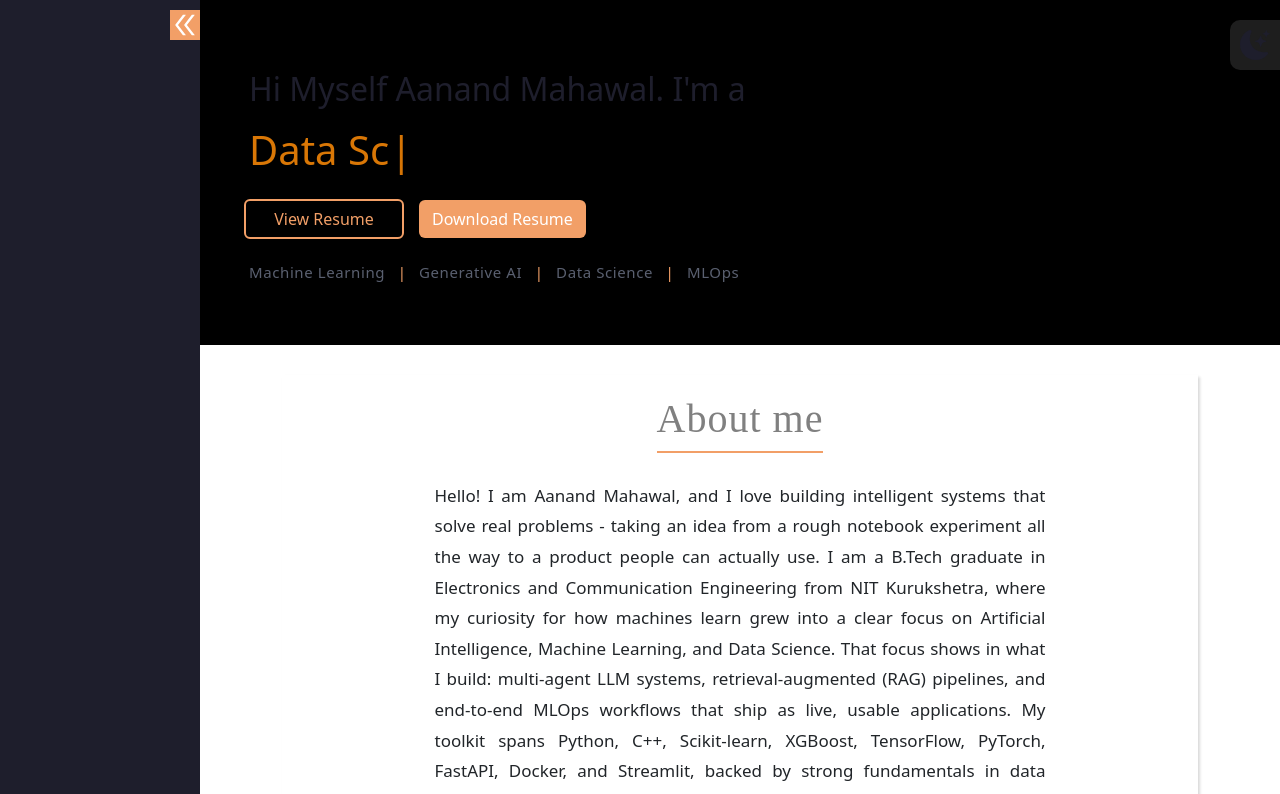
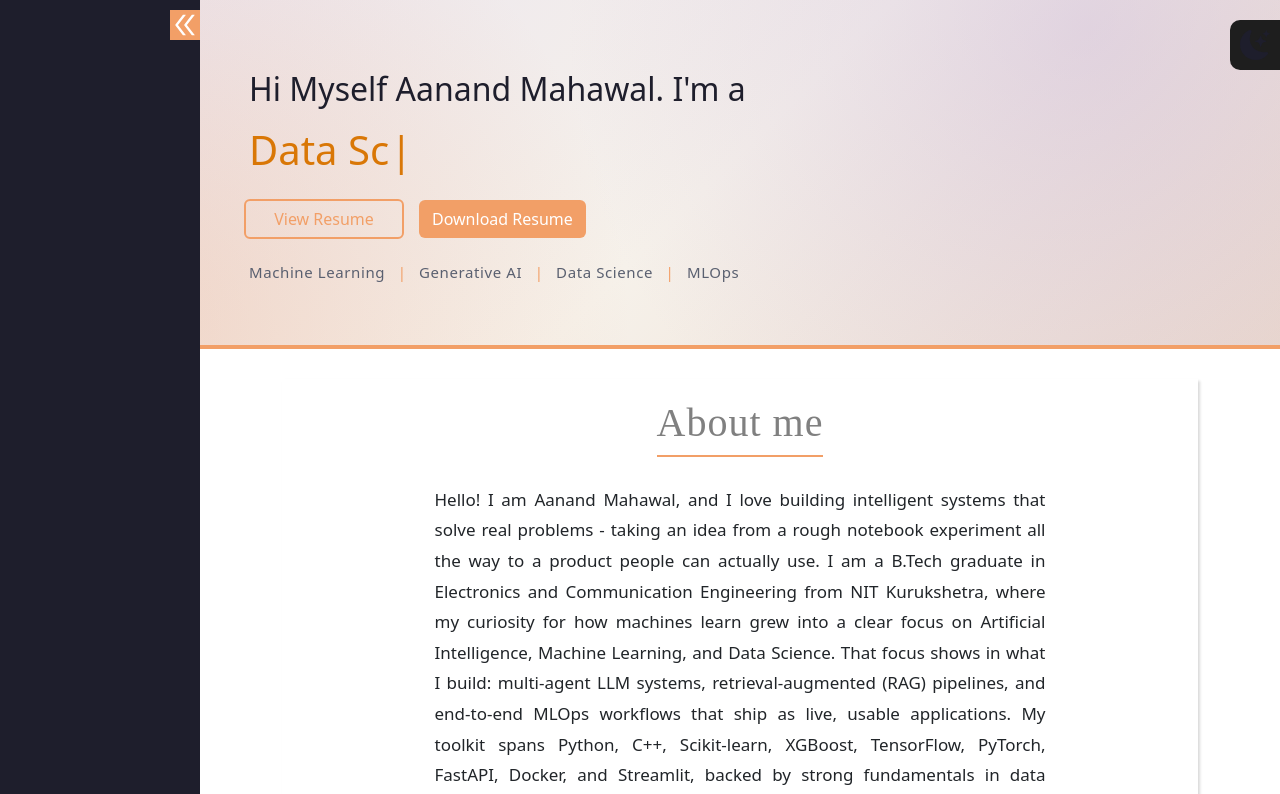
Before and after one commit to aanandmahawal/Personal-portfolio, a React (Create React App) app in the folder frontend/: page / in a window 1280 px wide. Shown: the top 794 px of the page. Built offline with nearby package versions, Linux system fonts and the light colour scheme.

Commit message:
Update Layout.css

```diff
--- a/frontend/src/components/Layout/Layout.css
+++ b/frontend/src/components/Layout/Layout.css
@@ -1,6 +1,19 @@
 .sidebar-section {
   display: flex;
-  background-color: black;
+  /* soft lavender-to-cream wash with warm glows (inspired reference card) */
+  background-color: #efe9f0;
+  background-image: radial-gradient(
+      circle at 85% 8%,
+      rgba(190, 168, 220, 0.35),
+      transparent 46%
+    ),
+    radial-gradient(
+      circle at 10% 95%,
+      rgba(242, 159, 103, 0.28),
+      transparent 42%
+    ),
+    linear-gradient(135deg, #e9e3f0 0%, #f6f1ea 55%, #ecdacd 100%);
+  border-bottom: 4px solid #f29f67;
 }
 
 .sidebar {
```
